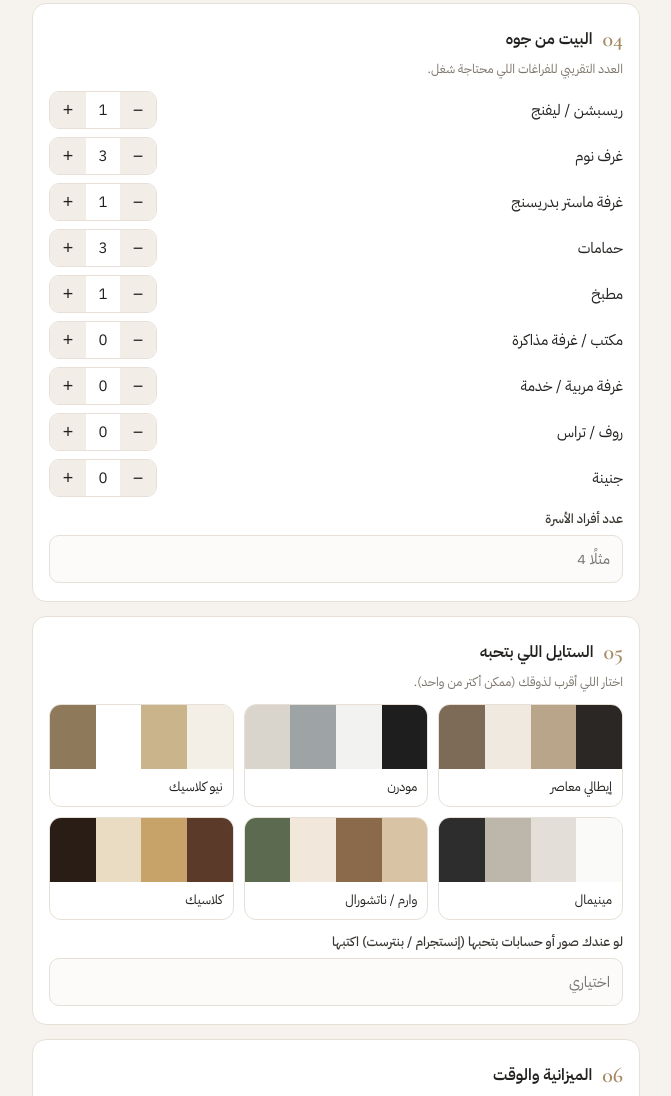
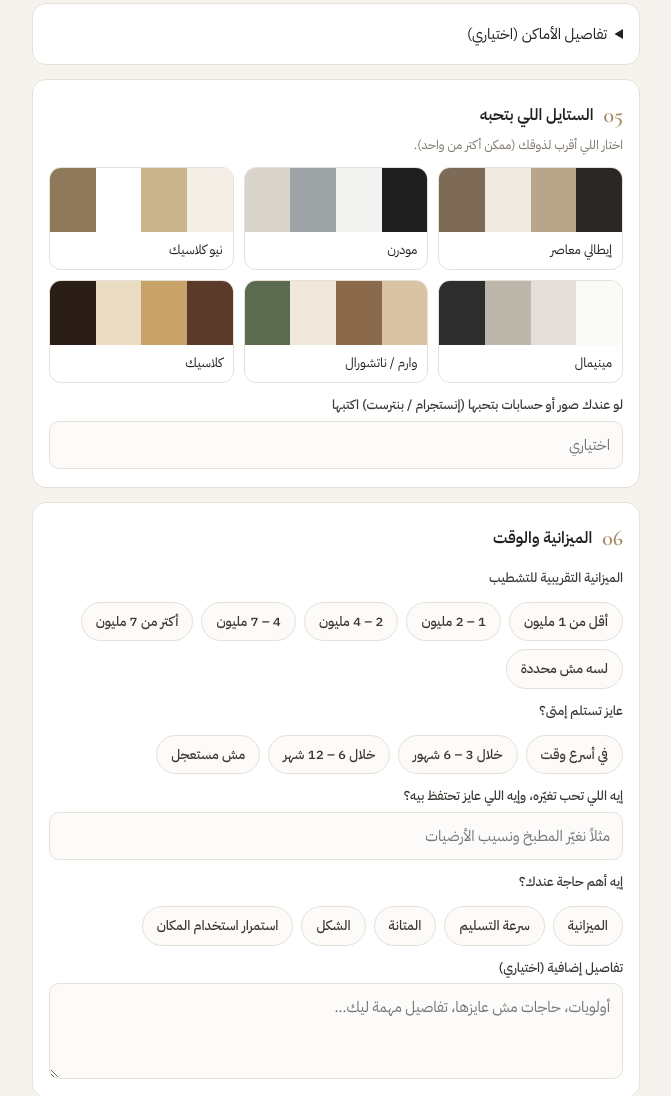
Before and after one commit to mkhairy11-cell/Domera-form, a plain HTML site: page index.html in a window 1280 px wide. Shown: the part 1400-2496 px from the top of the page, without its empty margins (304-975 px from the left). Drawn offline with nearby package versions, Linux system fonts and the light colour scheme.

Commit message:
Capture optional scope and priorities without prefilled room counts

```diff
--- a/index.html
+++ b/index.html
@@ -81,10 +81,10 @@ main{max-width:640px;margin:0 auto;padding:18px 16px 120px}
    <div class="f"><label>حالتها دلوقتي</label><div class="opts">${R("state",["طوب أحمر","محارة","نص تشطيب","متشطبة ومحتاجة تجديد"])}</div></div>
   </section>
 
-  <section class="sec"><h2><em>04</em> البيت من جوه</h2><p class="hint">العدد التقريبي للفراغات اللي محتاجة شغل.</p>
+  <section class="sec"><details><summary>تفاصيل الأماكن (اختياري)</summary><p class="hint">العدد التقريبي للفراغات اللي محتاجة شغل.</p>
    <div class="rooms" id="rooms"></div>
    <div class="f"><label for="family">عدد أفراد الأسرة</label><input id="family" inputmode="numeric" placeholder="مثلًا 4"></div>
-  </section>
+  </details></section>
 
   <section class="sec"><h2><em>05</em> الستايل اللي بتحبه</h2><p class="hint">اختار اللي أقرب لذوقك (ممكن أكتر من واحد).</p>
    <div class="styles" id="styles"></div>
@@ -94,7 +94,9 @@ main{max-width:640px;margin:0 auto;padding:18px 16px 120px}
   <section class="sec"><h2><em>06</em> الميزانية والوقت</h2>
    <div class="f"><label>الميزانية التقريبية للتشطيب</label><div class="opts">${R("budget",["أقل من 1 مليون","1 – 2 مليون","2 – 4 مليون","4 – 7 مليون","أكتر من 7 مليون","لسه مش محددة"])}</div></div>
    <div class="f"><label>عايز تستلم إمتى؟</label><div class="opts">${R("deadline",["في أسرع وقت","خلال 3 – 6 شهور","خلال 6 – 12 شهر","مش مستعجل"])}</div></div>
-   <div class="f"><label for="notes">أي حاجة تحب تقولهالنا</label><textarea id="notes" rows="3" placeholder="أولويات، حاجات مش عايزها، تفاصيل مهمة ليك…"></textarea></div>
+   <div class="f"><label for="scope">إيه اللي تحب تغيّره، وإيه اللي عايز تحتفظ بيه؟</label><input id="scope" placeholder="مثلاً نغيّر المطبخ ونسيب الأرضيات"></div>
+   <div class="f"><label>إيه أهم حاجة عندك؟</label><div class="opts">${R("priority",["الميزانية","سرعة التسليم","المتانة","الشكل","استمرار استخدام المكان"])}</div></div>
+   <div class="f"><label for="notes">تفاصيل إضافية (اختياري)</label><textarea id="notes" rows="3" placeholder="أولويات، حاجات مش عايزها، تفاصيل مهمة ليك…"></textarea></div>
   </section>
  </form>
  <div class="done" id="done"><h2>طلبك جاهز</h2><p>اضغط الزرار عشان يفتح واتساب والرسالة مكتوبة — اختار محادثتنا واضغط إرسال.</p>
@@ -113,21 +115,23 @@ const COMPANY_WA=(new URLSearchParams(location.search).get("to")||"").replace(/\
 function R(n,a){return a.map(v=>`<label class="opt"><input type="radio" name="${n}" value="${v}"><span>${v}</span></label>`).join("");}
 document.querySelectorAll(".opts").forEach(el=>{el.innerHTML=el.innerHTML.replace(/\$\{R\("(\w+)",\[(.*?)\]\)\}/g,(m,n,arr)=>R(n,JSON.parse("["+arr+"]")));});
 const ROOMS=[["reception","ريسبشن / ليفنج",1],["bed","غرف نوم",3],["master","غرفة ماستر بدريسنج",1],["bath","حمامات",3],["kitchen","مطبخ",1],["office","مكتب / غرفة مذاكرة",0],["nanny","غرفة مربية / خدمة",0],["roof","روف / تراس",0],["garden","جنينة",0]];
-document.getElementById("rooms").innerHTML=ROOMS.map(([k,n,v])=>`<span>${n}</span><div class="ctr"><button type="button" data-d="-1" data-k="${k}" aria-label="أقل">−</button><output id="r_${k}">${v}</output><button type="button" data-d="1" data-k="${k}" aria-label="أكتر">+</button></div>`).join("");
-document.getElementById("rooms").onclick=e=>{const b=e.target.closest("button");if(!b)return;const o=document.getElementById("r_"+b.dataset.k);o.value=o.textContent=Math.max(0,Math.min(20,(+o.textContent)+(+b.dataset.d)));upd();};
+document.getElementById("rooms").innerHTML=ROOMS.map(([k,n,v])=>`<span>${n}</span><div class="ctr"><button type="button" data-d="-1" data-k="${k}" aria-label="أقل">−</button><output id="r_${k}">—</output><button type="button" data-d="1" data-k="${k}" aria-label="أكتر">+</button></div>`).join("");
+document.getElementById("rooms").onclick=e=>{const b=e.target.closest("button");if(!b)return;const o=document.getElementById("r_"+b.dataset.k);o.value=o.textContent=Math.max(0,Math.min(20,(Number(o.textContent)||0)+(+b.dataset.d)));upd();};
 const STY=[["إيطالي معاصر",["#2B2724","#B9A68A","#EFE9E0","#7D6B57"]],["مودرن",["#1E1E1E","#F2F2F0","#9EA3A6","#D9D4CC"]],["نيو كلاسيك",["#F3EEE6","#C9B48C","#FFFFFF","#8E7A5B"]],["مينيمال",["#FAFAF8","#E3DFD8","#BDB6AB","#2D2D2D"]],["وارم / ناتشورال",["#D9C3A5","#8A6A4A","#F1E8DB","#5C6B4F"]],["كلاسيك",["#5B3A29","#C7A36A","#EADBC3","#2A1D16"]]];
 document.getElementById("styles").innerHTML=STY.map(([n,c])=>`<label class="sty"><input type="checkbox" name="style" value="${n}"><div class="sw">${c.map(x=>`<i style="background:${x}"></i>`).join("")}</div><div class="t">${n}</div></label>`).join("");
 const $=id=>document.getElementById(id), v=id=>($(id).value||"").trim(), rv=n=>(document.querySelector(`input[name=${n}]:checked`)||{}).value||"", cv=n=>[...document.querySelectorAll(`input[name=${n}]:checked`)].map(x=>x.value);
-function data(){ const r={}; ROOMS.forEach(([k])=>r[k]=+$("r_"+k).textContent);
-  return {ref:Date.now().toString(36)+Math.random().toString(36).slice(2,6),name:v("name"),phone:v("phone"),services:cv("svc"),unit:rv("unit"),location:v("location"),area:v("area"),floors:v("floors"),state:rv("state"),
-    rooms:String(r.bed+r.master),baths:String(r.bath),family:v("family"),style:cv("style").join("، "),budget:rv("budget"),deadline:rv("deadline"),notes:[v("notes"),v("ref")&&("مراجع: "+v("ref"))].filter(Boolean).join("\n"),
+const digits=s=>s.replace(/[٠-٩]/g,c=>"٠١٢٣٤٥٦٧٨٩".indexOf(c)).replace(/[۰-۹]/g,c=>"۰۱۲۳۴۵۶۷۸۹".indexOf(c));
+function data(){ const r={}; ROOMS.forEach(([k])=>r[k]=$("r_"+k).textContent==="—"?null:Number($("r_"+k).textContent));
+  return {name:v("name"),phone:digits(v("phone")),services:cv("svc"),unit:rv("unit"),location:v("location"),area:digits(v("area")).replace("٫","."),floors:v("floors"),state:rv("state"),
+    rooms:r.bed==null&&r.master==null?"":String((r.bed||0)+(r.master||0)),baths:r.bath==null?"":String(r.bath),family:v("family"),style:cv("style").join("، "),budget:rv("budget"),deadline:rv("deadline"),scope:v("scope"),priority:rv("priority"),notes:[v("scope")&&("نطاق الشغل: "+v("scope")),rv("priority")&&("الأولوية: "+rv("priority")),v("notes"),v("ref")&&("مراجع: "+v("ref"))].filter(Boolean).join("\n"),
     rooms_list:ROOMS.filter(([k])=>r[k]).map(([k,n])=>`${n}: ${r[k]}`).join(" — ")}; }
 const SV={design:"تصميم ومستندات",turnkey:"تسليم على المفتاح",cost:"إدارة التنفيذ بنسبة",fixed:"إشراف هندسي",unsure:"محتاج استشارة"};
-function message(d){ const code=btoa(unescape(encodeURIComponent(JSON.stringify(d)))).replace(/\+/g,"-").replace(/\//g,"_");
+let lastAnswers="", lastRef="";
+function message(d){ const answers=JSON.stringify(d); if(answers!==lastAnswers){lastAnswers=answers;lastRef=Date.now().toString(36)+Math.random().toString(36).slice(2,6);} d={...d,ref:lastRef}; const code=btoa(unescape(encodeURIComponent(JSON.stringify(d)))).replace(/\+/g,"-").replace(/\//g,"_");
   const L=[`*طلب مشروع جديد — DOMERA*`," ",`👤 ${d.name} — ${d.phone}`,`🛠 ${d.services.map(s=>SV[s]).join("، ")||"—"}`,`🏠 ${[d.unit,d.area&&d.area+" م²",d.floors&&d.floors+" أدوار",d.location].filter(Boolean).join(" · ")||"—"}`,
     d.state&&`🧱 الحالة: ${d.state}`,d.rooms_list&&`🛋 ${d.rooms_list}`,d.style&&`🎨 ${d.style}`,d.budget&&`💰 ${d.budget}`,d.deadline&&`⏱ ${d.deadline}`,d.notes&&`📝 ${d.notes}`," ",`(كود الطلب — من فضلك متغيّروش)`,`DMR1:${code}`];
   return L.filter(Boolean).map(x=>x===" "?"":x).join("\n"); }
-function check(){ let ok=true; [["name",x=>x.length>1],["phone",x=>x.replace(/\D/g,"").length>=10]].forEach(([id,f])=>{const w=$("w_"+id),g=f(v(id)); w.classList.toggle("bad",!g); if(!g&&ok){ok=false;$(id).focus();}}); return ok; }
+function check(){ let ok=true; [["name",x=>x.length>1],["phone",x=>digits(x).replace(/\D/g,"").length>=10]].forEach(([id,f])=>{const w=$("w_"+id),g=f(v(id)); w.classList.toggle("bad",!g); if(!g&&ok){ok=false;$(id).focus();}}); return ok; }
 function upd(){ const d=data(); const n=[d.name,d.phone,d.services.length,d.unit,d.area,d.state,d.style,d.budget,d.deadline].filter(Boolean).length; $("pg").style.width=Math.round(n/9*100)+"%"; }
 document.addEventListener("input",upd); document.addEventListener("change",upd); upd();
 $("send").onclick=()=>{ if(!check()) return; const t=message(data()); const url=`https://wa.me/${COMPANY_WA}?text=${encodeURIComponent(t)}`;
```
